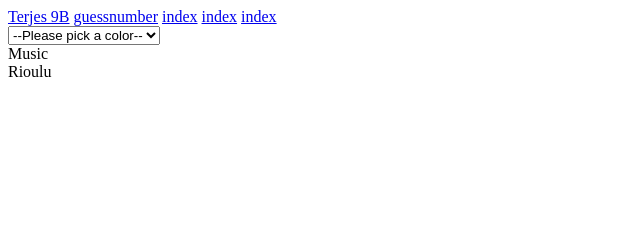
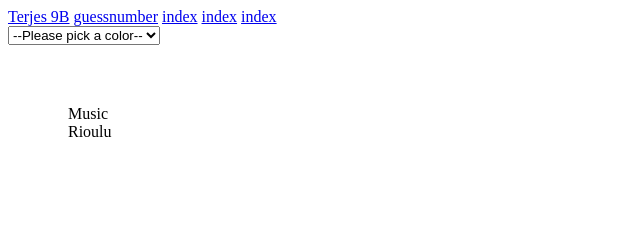
Before and after one commit to Erwan228/valgsetninger, a plain HTML site: page ferdighet9e.html in a window 1280 px wide. Shown: the whole page, without its empty margins (0-640 px from the left). Drawn offline with Linux system fonts and the light colour scheme.

Commit message:
Update ferdighet9e.html

```diff
--- a/ferdighet9e.html
+++ b/ferdighet9e.html
@@ -37,8 +37,9 @@
         <option value="lightgrey">Light grey</option>
         <option value="lightgreen">Light green</option>
         <option value="lightcoral">Light red</option>
+        <option value="#d9e3fe">Original colors</option>
         </select>
-        <div style="height: 60px; width: 60px; background-color: ${chosenColor}; color: ${colorvalue}">Music Rioulu</div>
+        <div style="padding: 60px; height: 60px; width: 60px; background-color: ${chosenColor}; color: ${colorvalue}">Music Rioulu</div>
         `
     }
     //controller
@@ -48,6 +49,7 @@
         if (pickedColor == 'black' || pickedColor == 'darkblue'){
             colorvalue = 'white'
         }
+        else if (pickedColor == "#d9e3fe") {colorvalue = 'blue'}
         else {colorvalue = 'black'}
         updateView();
     }
```
